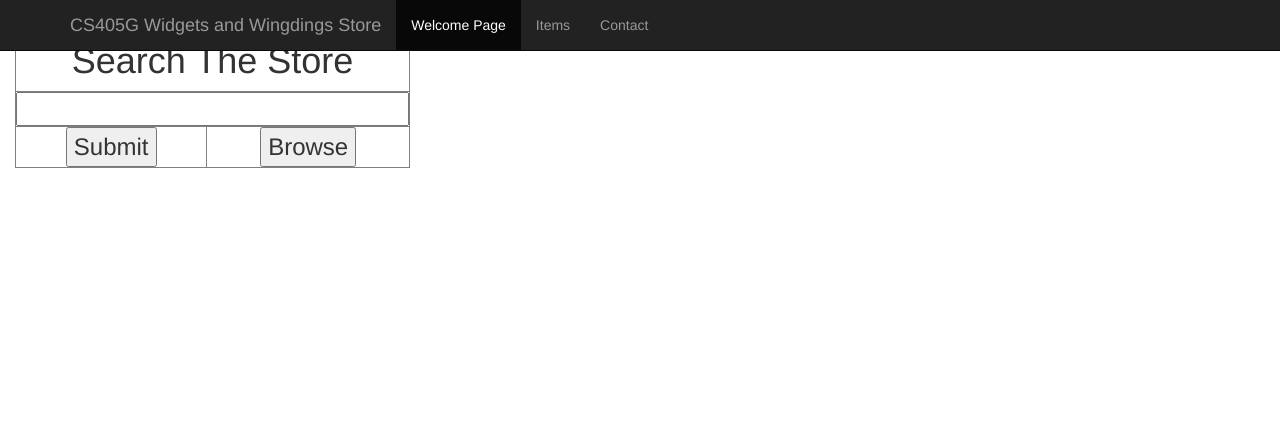
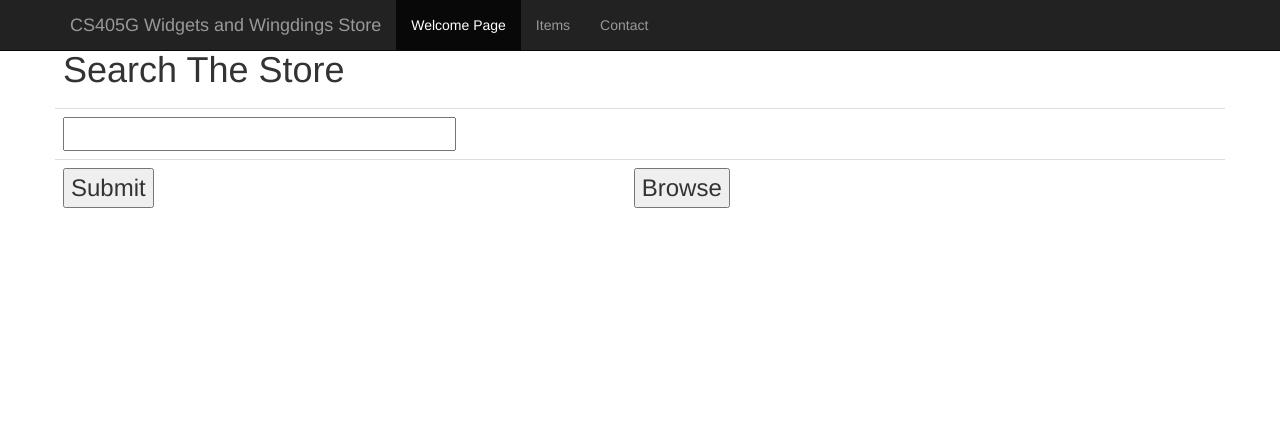
Before and after one commit to sethicis/cs405G_StoreFront, a PHP site: page / in a window 1280 px wide. Shown: the top 436 px of the page. Run offline with PHP 8.4, Linux system fonts and the light colour scheme; some libraries are stand-ins or nearby versions.

Commit message:
Modifications to the css style

```diff
--- a/operations.php
+++ b/operations.php
@@ -21,20 +21,22 @@ function parsePOST($str='test'){
 
 function searchBox(){
     echo"
-        <div class=\"container-fluid\">
+        <div class=\"container\">
         <div class='row'>
-	<div id='container' class='col-xs-4'>
+		<div class='col-lg-12'></div>
+	<div class='row'>
+	<div class='col-lg-12'>
             <form action='search_handle.php' method='POST'>
-                <table border=1>
+                <table class='table'>
 		<tr>
-                    <td colspan='2' align='center'><h1>Search The Store</h1></td>
+                    <td colspan='2'><h1>Search The Store</h1></td>
 		</tr>
 		<tr>
-                    <td colspan='2' align='center'><input style='font-size:20px' size='30' type='text' name='term'></td>
+                    <td colspan='2'><input style='font-size:20px' size='30' type='text' name='term'></td>
 		</tr>
 		<tr>
-                    <td align='center'><button type='submit' name='search' value='search' style='font-size:24px'>Submit</button></td>
-                    <td align='center'><button type='submit' name='browse' style='font-size:24px' value='Browse Store Items'>Browse</button></td>
+                    <td><button type='submit' name='search' value='search' style='font-size:24px'>Submit</button></td>
+                    <td><button type='submit' name='browse' style='font-size:24px' value='Browse Store Items'>Browse</button></td>
 		</tr>
 		</table>
             </form>
```
